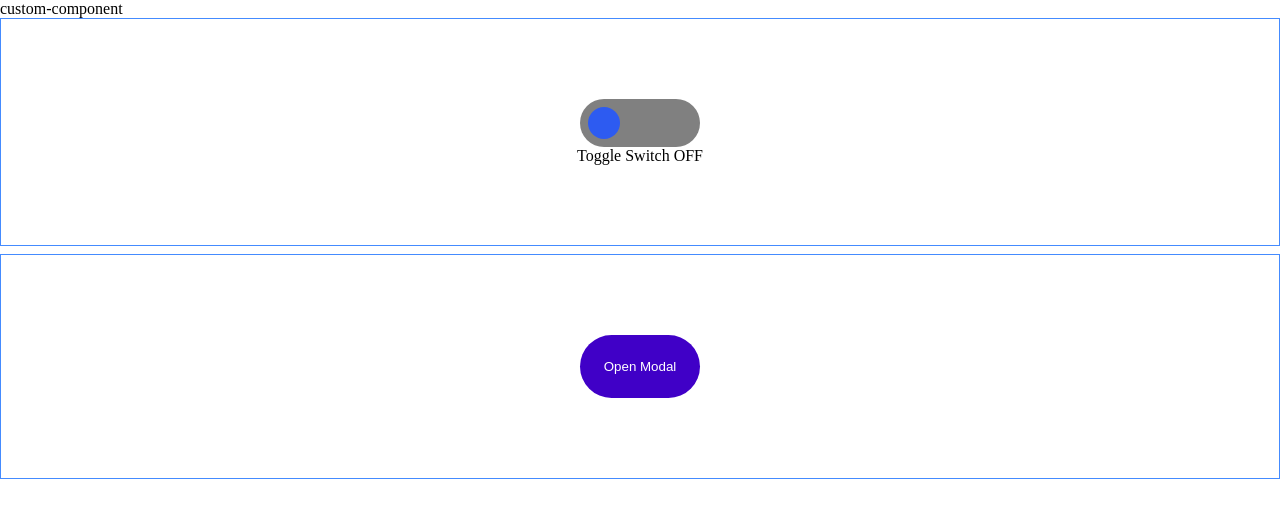
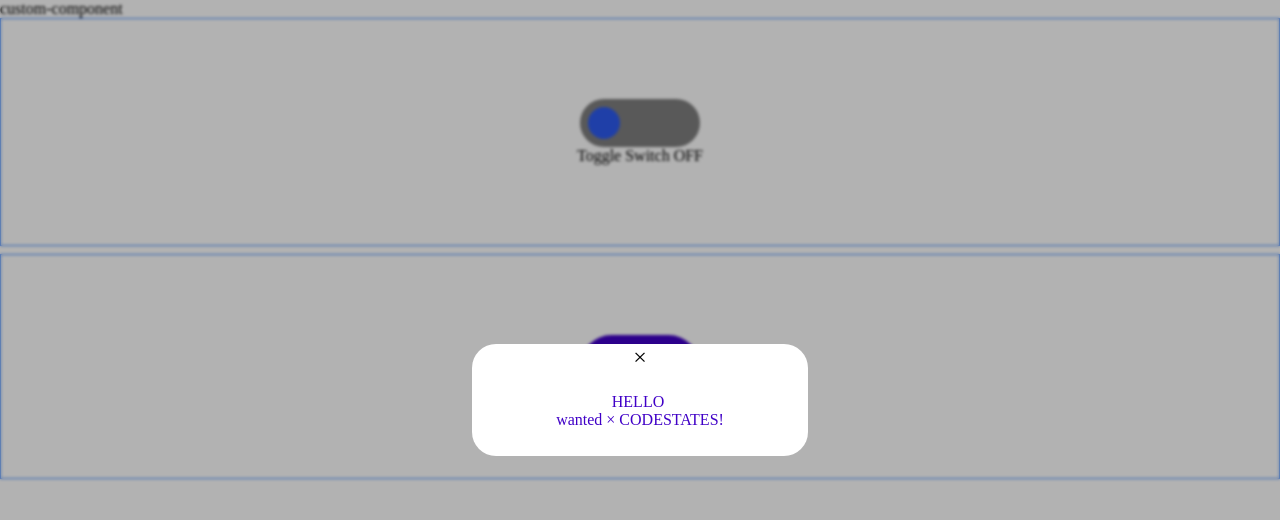
Before and after one commit to JAM-PARK/wanted_pre_onboarding, a React (Create React App) app in the folder custom-component/: page / in a window 1280 px wide. Both pictures are taken after a click on the button "Open Modal". Shown: the top 520 px of the page. Built offline with nearby package versions, Linux system fonts and the light colour scheme; the HTML template or start-up script is replaced by a standard one.

Commit message:
Add : Modal feature

```diff
--- a/custom-component/src/components/Modal.js
+++ b/custom-component/src/components/Modal.js
@@ -2,18 +2,29 @@
 import { useState } from 'react';
 
 const Modal = () => {
+  const [isOpen, setIsOpen] = useState(false);
+  const handleModal = () => {
+    setIsOpen(!isOpen);
+  };
+
   return (
-    <>
-      <div className="modal-container">
-        <button className="modal-btn">Open Modal</button>
-        {/* <div className="modal-backdrop">
+    <div className="modal-container">
+      <button className="modal-btn" onClick={handleModal}>
+        Open Modal
+      </button>
+      {isOpen ? (
+        <div className="modal-backdrop">
           <div className="modal-view">
-            <span className="close-btn">&times;</span>
+            <span className="close-btn" onClick={handleModal}>
+              &times;
+            </span>
             <div className="desc">{`HELLO \n`}wanted &times; CODESTATES!</div>
           </div>
-        </div> */}
-      </div>
-    </>
+        </div>
+      ) : (
+        ''
+      )}
+    </div>
   );
 };
 
--- a/custom-component/src/components/Modal.scss
+++ b/custom-component/src/components/Modal.scss
@@ -20,6 +20,15 @@
 }
 
 .modal-backdrop {
+  @keyframes boxFade {
+    from {
+      opacity: 0;
+    }
+    to {
+      opacity: 1;
+    }
+  }
+  animation: boxFade 0.3s normal;
   position: fixed;
   top: 0;
   left: 0;
@@ -28,14 +37,12 @@
   z-index: 10;
   background-color: rgba(0, 0, 0, 0.3);
   backdrop-filter: blur(0.1rem);
-  display: grid;
-  place-items: center;
+  display: flex;
+  justify-content: center;
+  align-items: center;
 }
 
 .modal-view {
-  display: flex;
-  flex-direction: column;
-  align-items: center;
   border-radius: 1.5rem;
   background-color: white;
   width: 21rem;
@@ -43,10 +50,11 @@
   text-align: center;
   > span.close-btn {
     margin-top: 1px;
+    font-size: 1.5rem;
     cursor: pointer;
   }
   > div.desc {
-    margin-top: 27px;
+    margin: 22px 0;
     color: #4000c7;
     white-space: pre-wrap;
   }
```
